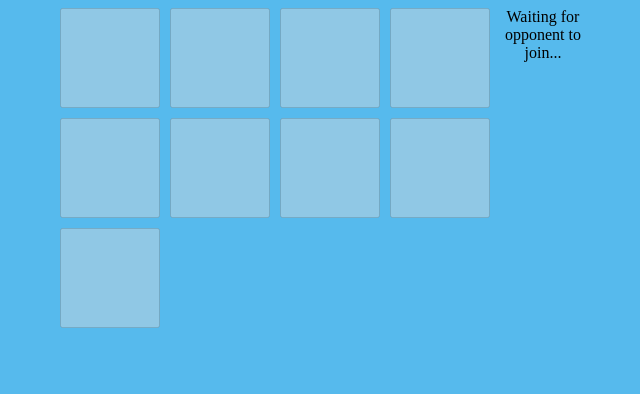
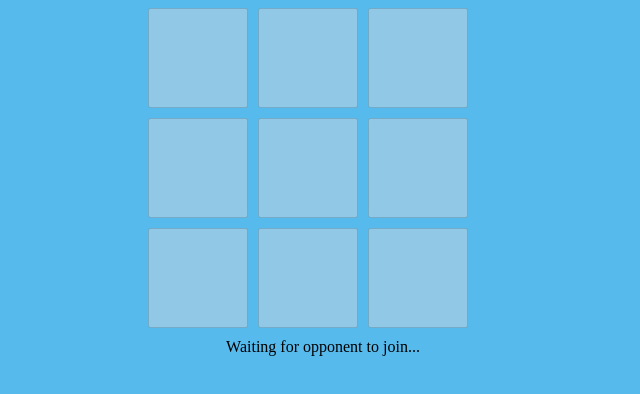
Before and after one commit to imoliviant/tictactoe-pvp, a website: page public/index.html in a window 1280 px wide. Shown: the whole page, without its empty margins (317-957 px from the left). Drawn offline with nearby package versions, Linux system fonts and the light colour scheme; no server answers.

Commit message:
Update style.css

```diff
--- a/public/css/style.css
+++ b/public/css/style.css
@@ -4,8 +4,8 @@
    }
    .board {
     margin: auto;
-    width: 526px;
-    height: 526px;
+    width: 350px;
+    float: center;
    }
    .board button {
     height: 100px;
```
